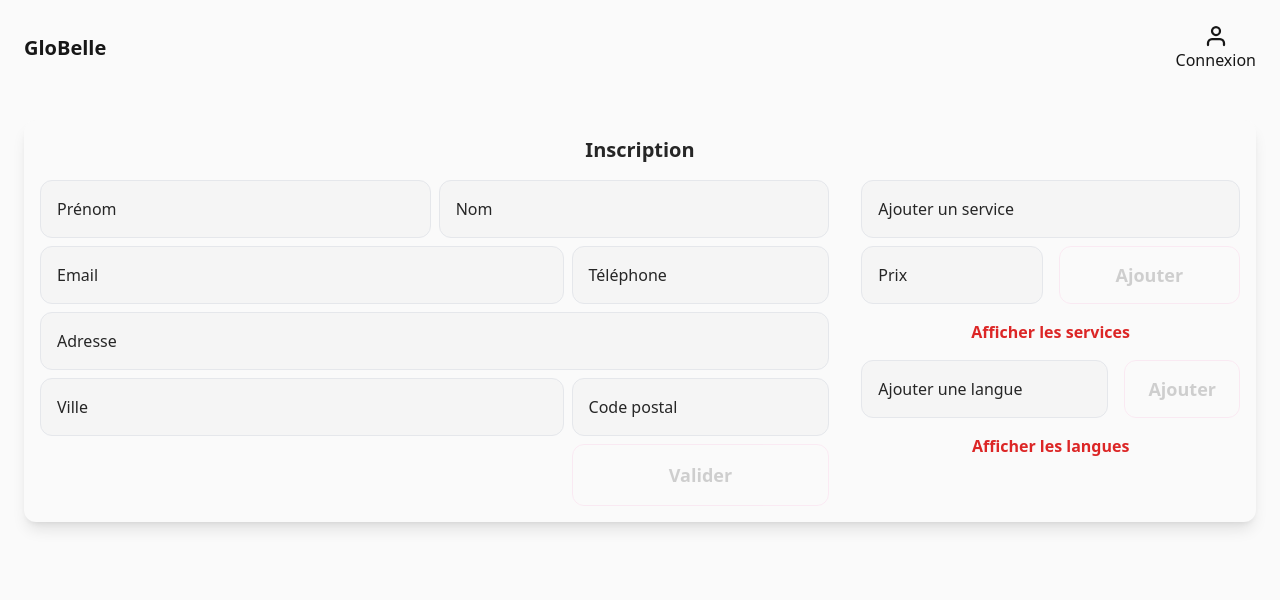
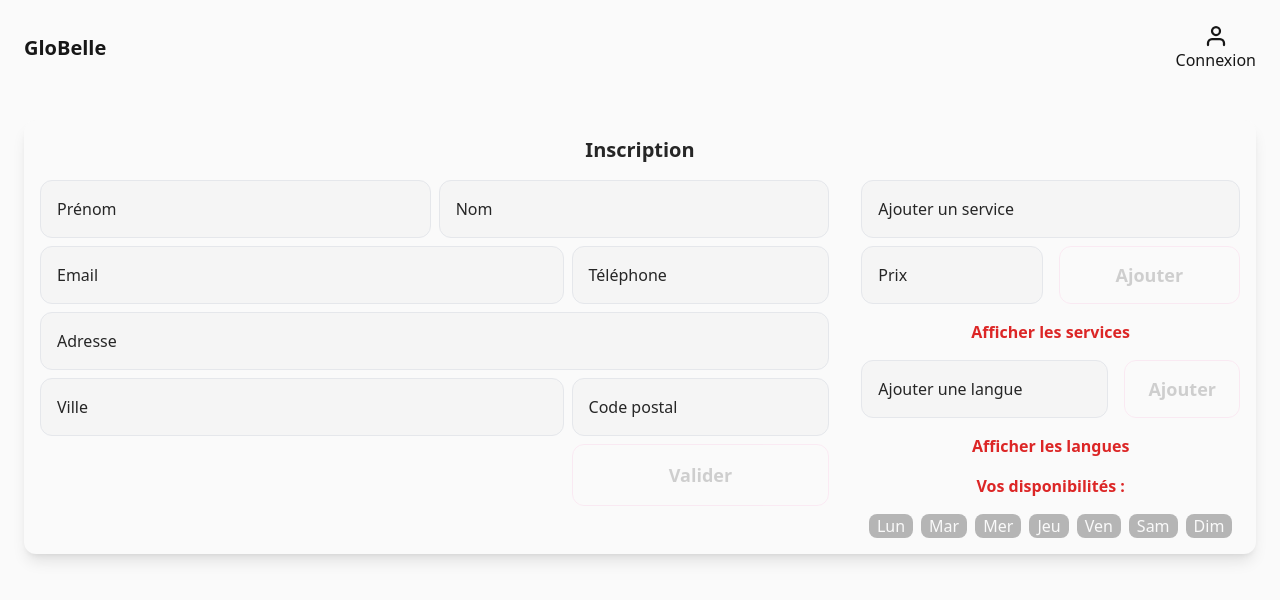
Before and after one commit to ClementBerleux/globelle-front, an Angular app: page /account in a window 1280 px wide. Shown: the top 600 px of the page. Built offline with nearby package versions, Linux system fonts and the light colour scheme; no server answers.

Commit message:
Ajout disponibilités

```diff
--- a/src/app/components/account/account.component.html
+++ b/src/app/components/account/account.component.html
@@ -234,6 +234,90 @@
         <p class="my-4 text-center font-bold text-red-600">
           Afficher les langues
         </p>
+
+        <p class="my-4 text-center font-bold text-red-600">
+          Vos disponibilités :
+        </p>
+
+        <div class="flex justify-center items-end gap-2 h-full mt-2">
+          <p
+            class="px-2 text-neutral-50 rounded-lg cursor-vernis"
+            [class]="
+              disponibilites()[0] == '1'
+                ? 'bg-purple-500'
+                : 'bg-neutral-500 opacity-50'
+            "
+            (click)="toggleDispo(0)"
+          >
+            Lun
+          </p>
+          <p
+            class="px-2 text-neutral-50 rounded-lg cursor-vernis"
+            [class]="
+              disponibilites()[1] == '1'
+                ? 'bg-purple-500'
+                : 'bg-neutral-500 opacity-50'
+            "
+            (click)="toggleDispo(1)"
+          >
+            Mar
+          </p>
+          <p
+            class="px-2 text-neutral-50 rounded-lg cursor-vernis"
+            [class]="
+              disponibilites()[2] == '1'
+                ? 'bg-purple-500'
+                : 'bg-neutral-500 opacity-50'
+            "
+            (click)="toggleDispo(2)"
+          >
+            Mer
+          </p>
+          <p
+            class="px-2 text-neutral-50 rounded-lg cursor-vernis"
+            [class]="
+              disponibilites()[3] == '1'
+                ? 'bg-purple-500'
+                : 'bg-neutral-500 opacity-50'
+            "
+            (click)="toggleDispo(3)"
+          >
+            Jeu
+          </p>
+          <p
+            class="px-2 text-neutral-50 rounded-lg cursor-vernis"
+            [class]="
+              disponibilites()[4] == '1'
+                ? 'bg-purple-500'
+                : 'bg-neutral-500 opacity-50'
+            "
+            (click)="toggleDispo(4)"
+          >
+            Ven
+          </p>
+          <p
+            class="px-2 text-neutral-50 rounded-lg cursor-vernis"
+            [class]="
+              disponibilites()[5] == '1'
+                ? 'bg-purple-500'
+                : 'bg-neutral-500 opacity-50'
+            "
+            (click)="toggleDispo(5)"
+          >
+            Sam
+          </p>
+          <p
+            class="px-2 text-neutral-50 rounded-lg cursor-vernis"
+            [class]="
+              disponibilites()[6] == '1'
+                ? 'bg-purple-500'
+                : 'bg-neutral-500 opacity-50'
+            "
+            (click)="toggleDispo(6)"
+          >
+            Dim
+          </p>
+        </div>
       </div>
       }
     </div>
--- a/src/app/components/account/account.component.ts
+++ b/src/app/components/account/account.component.ts
@@ -8,6 +8,7 @@ import {
 } from '@angular/forms';
 import { User } from '../../models/user';
 import { AuthService } from '../../services/auth.service';
+import { Provider } from '../../models/provider';
 
 @Component({
   selector: 'app-account',
@@ -18,6 +19,7 @@ import { AuthService } from '../../services/auth.service';
 })
 export class AccountComponent {
   readonly user = signal<User>(new User());
+  readonly provider = signal<Provider>(new Provider());
   public accountForm = new FormGroup({
     firstname: new FormControl('', Validators.required),
     lastname: new FormControl('', Validators.required),
@@ -35,6 +37,7 @@ export class AccountComponent {
     languageName: new FormControl('', Validators.required),
   });
   public isProvider: boolean = true;
+  public disponibilites = signal('0000000');
 
   constructor(
     public serviceUser: UserService,
@@ -58,4 +61,14 @@ export class AccountComponent {
   public ajoutService(): void {}
 
   public ajoutLanguage(): void {}
+
+  public toggleDispo(numJour: number): void {
+    let nouvelleDispo = '0';
+    if (this.disponibilites()[numJour] == '0') nouvelleDispo = '1';
+    this.disponibilites.set(
+      this.disponibilites().substring(0, numJour) +
+        nouvelleDispo +
+        this.disponibilites().substring(numJour + 1)
+    );
+  }
 }
```
